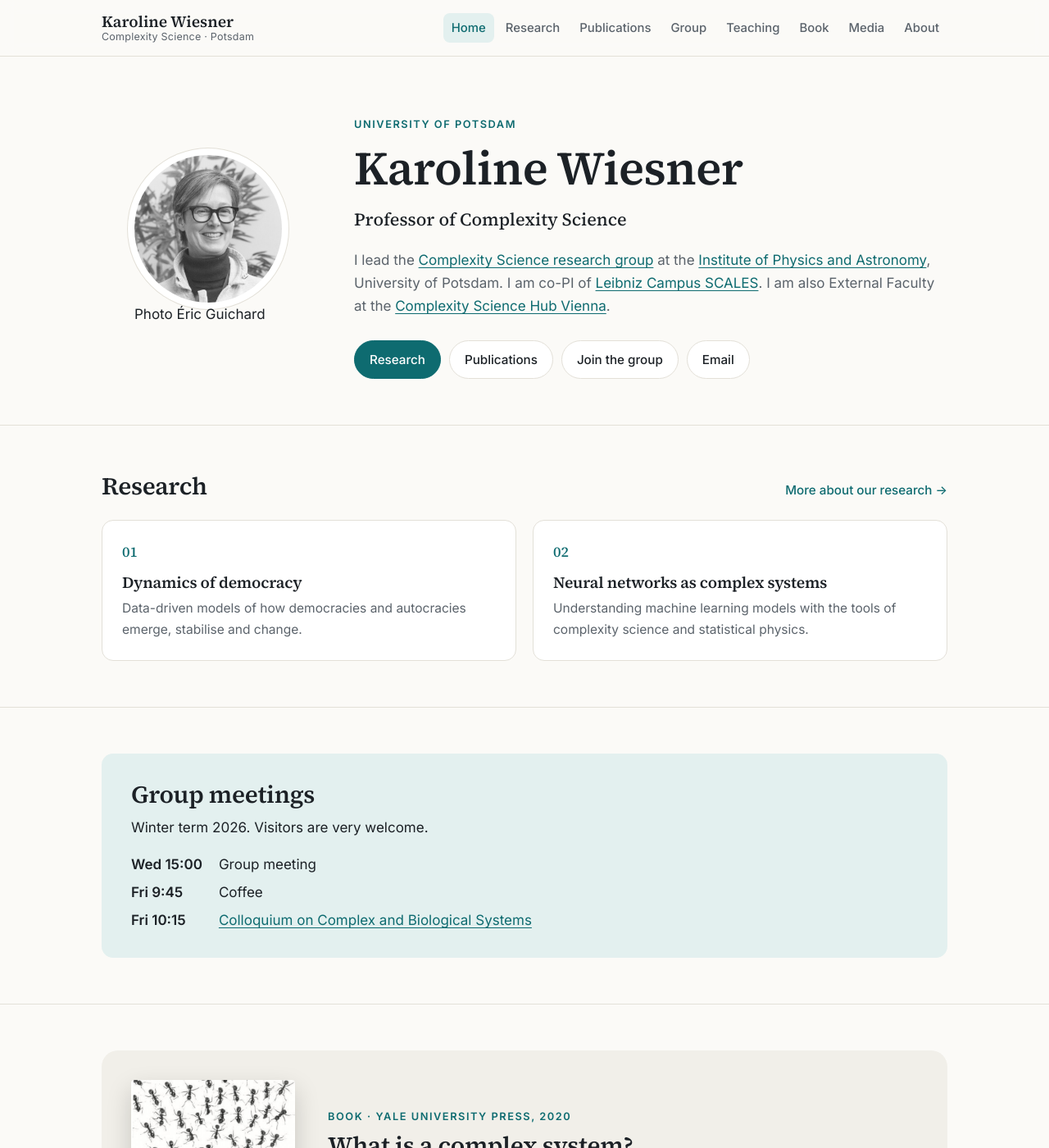
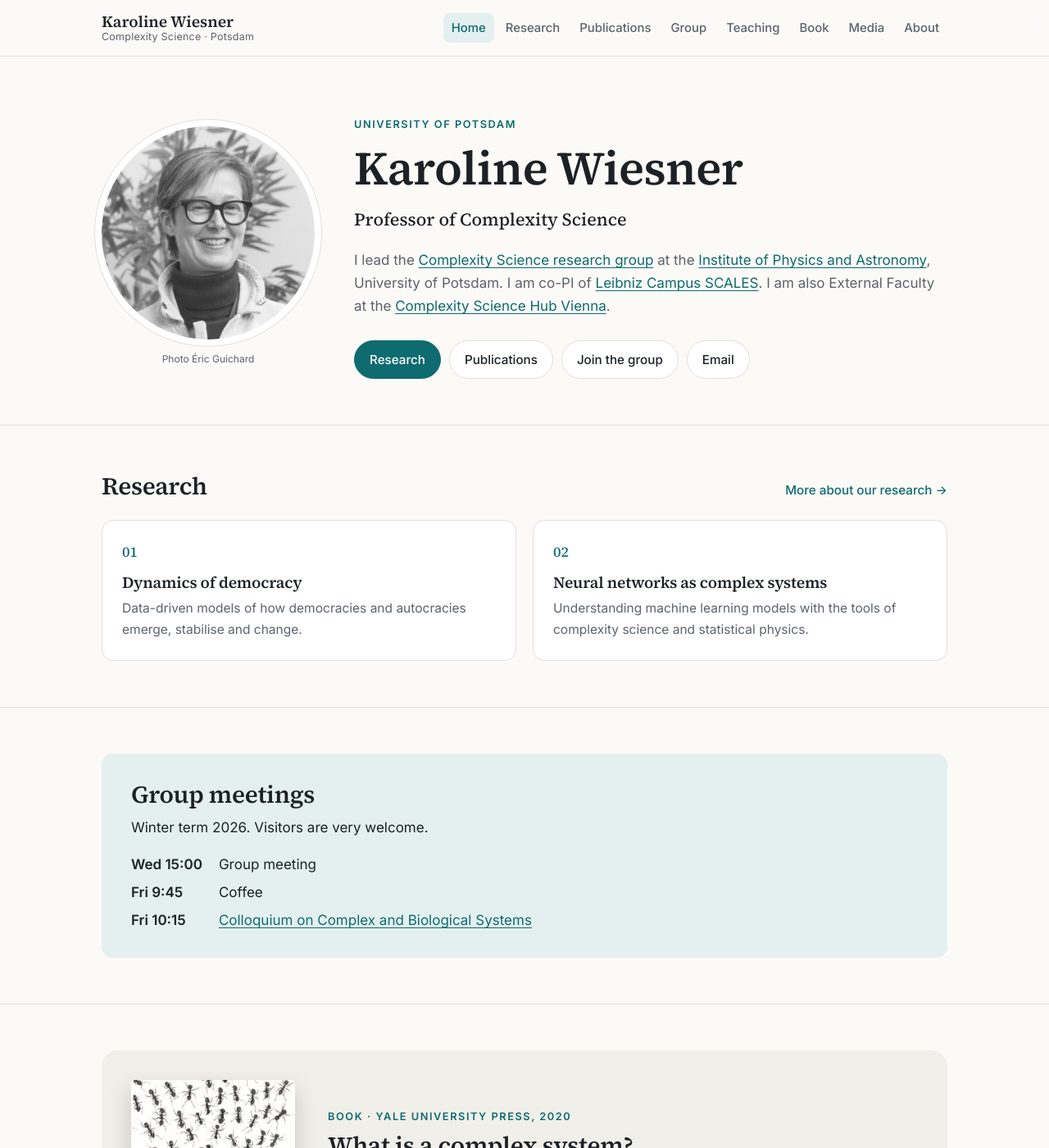
Before and after one commit to karowiesner/karowiesner.github.io, a Jekyll site: the page built from index.html, in a window 1280 px wide and 1400 px high. Shown: the whole window at 82% size. Built offline with Jekyll 4.4.1, drawn with Linux system fonts in a browser that asks for light colours.

Commit message:
Add files via upload
update css style file (not sure why)

```diff
--- a/assets/css/style.css
+++ b/assets/css/style.css
@@ -164,3 +164,5 @@ a.card:hover { border-color: var(--accent); transform: translateY(-2px); }
 .pub-authors, .pub-venue { display: block; font-size: .93rem; color: var(--muted); }
 .pub-authors strong { color: var(--ink); font-weight: 600; }
 .pub-venue { font-style: italic; }
+.hero-figure { margin: 0; text-align: center; }
+.photo-credit { font-size: .75rem; color: var(--muted); margin: 14px 0 0; }
```
